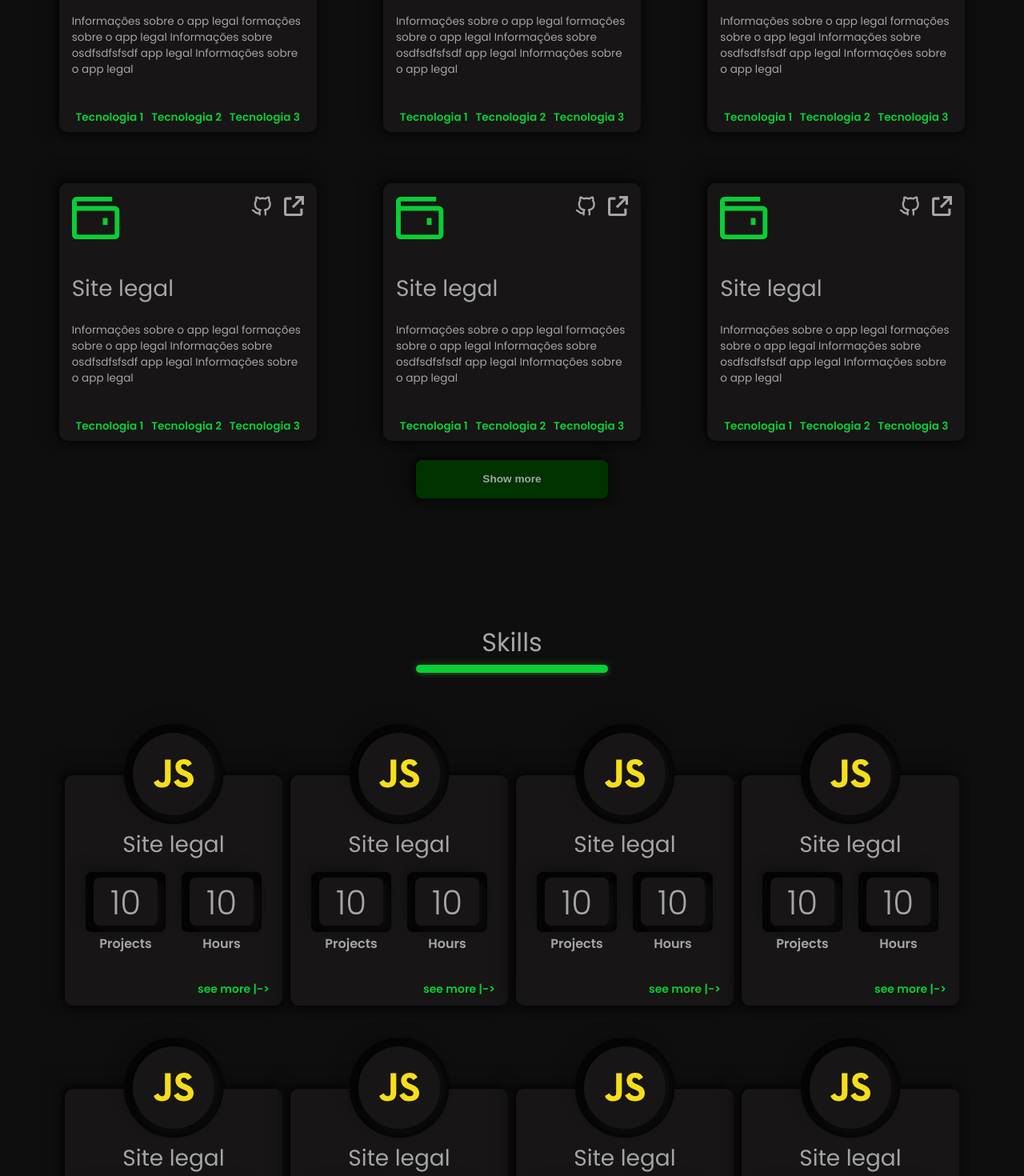
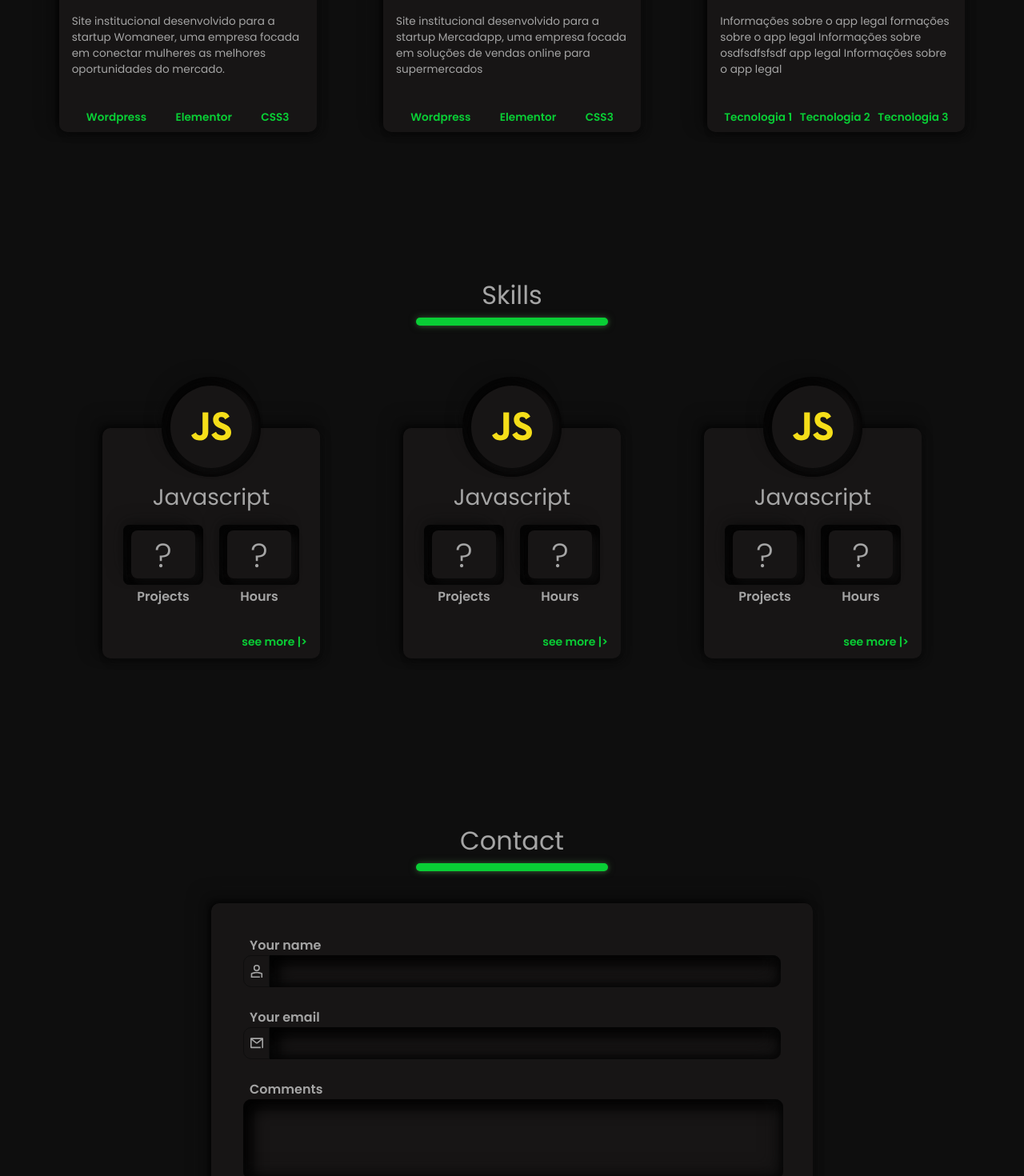
Before and after one commit to gjro/my-portfolio, a React (Create React App) app: page / in a window 1280 px wide. Shown: the part 1620-3090 px from the top of the page at 80% size. Built offline with nearby package versions, Linux system fonts and the light colour scheme.

Commit message:
Updates in Projects and Skills cards

```diff
--- a/public/index.html
+++ b/public/index.html
@@ -8,10 +8,11 @@
 			name="description"
 			content="Web site created using create-react-app"
 		/>
-		<title>React App</title>
+		<link rel="shortcut icon" href="./favicon.ico" />
+
+		<title>GJRO - Software Engineer</title>
 	</head>
 	<body>
-		<noscript>You need to enable JavaScript to run this app.</noscript>
 		<div id="root"></div>
 	</body>
 </html>
--- a/src/components/projects/card/index.js
+++ b/src/components/projects/card/index.js
@@ -4,6 +4,26 @@ import Archive from "../../../iconComponents/ArchiveIcon";
 import Github from "../../../iconComponents/GithubIcon";
 import Exern from "../../../iconComponents/ExternIcon";
 function Card(props) {
+	function getGithub(asGithub) {
+		if (asGithub) {
+			return (
+				<a target="_blank" rel="noreferrer" href={props.github}>
+					<Github className={styles.icon} />
+				</a>
+			);
+		}
+	}
+
+	function getExtern(asExtern) {
+		if (asExtern) {
+			return (
+				<a target="_blank" rel="noreferrer" href={props.extern}>
+					<Exern className={styles.icon} />
+				</a>
+			);
+		}
+	}
+
 	return (
 		<div className={styles.card}>
 			<div className={styles.icons}>
@@ -11,8 +31,8 @@ function Card(props) {
 					<Archive width="3.75rem" height="3.438rem" />
 				</div>
 				<div>
-					<Github className={styles.icon} />
-					<Exern className={styles.icon} />
+					{getGithub(props.asGithub)}
+					{getExtern(props.asExtern)}
 				</div>
 			</div>
 			<div className={styles.body}>
--- a/src/components/projects/index.js
+++ b/src/components/projects/index.js
@@ -8,39 +8,26 @@ function Projects() {
 			<hr />
 			<div className={styles.cardsContainer}>
 				<Card
-					title="Site legal"
-					body="Informações sobre o app legal formações sobre o app legal Informações sobre osdfsdfsfsdf app legal Informações sobre o app legal"
-					tec1="Tecnologia 1"
-					tec2="Tecnologia 2"
-					tec3="Tecnologia 3"
+					title="Site Womaneer"
+					body="Site institucional desenvolvido para a startup Womaneer, uma empresa focada em conectar mulheres as melhores oportunidades do mercado."
+					tec1="Wordpress"
+					tec2="Elementor"
+					tec3="CSS3"
+					github="https://github.com/"
+					asGithub={false}
+					extern="https://womaneer.com.br/"
+					asExtern={true}
 				/>
 				<Card
-					title="Site legal"
-					body="Informações sobre o app legal formações sobre o app legal Informações sobre osdfsdfsfsdf app legal Informações sobre o app legal"
-					tec1="Tecnologia 1"
-					tec2="Tecnologia 2"
-					tec3="Tecnologia 3"
-				/>
-				<Card
-					title="Site legal"
-					body="Informações sobre o app legal formações sobre o app legal Informações sobre osdfsdfsfsdf app legal Informações sobre o app legal"
-					tec1="Tecnologia 1"
-					tec2="Tecnologia 2"
-					tec3="Tecnologia 3"
-				/>
-				<Card
-					title="Site legal"
-					body="Informações sobre o app legal formações sobre o app legal Informações sobre osdfsdfsfsdf app legal Informações sobre o app legal"
-					tec1="Tecnologia 1"
-					tec2="Tecnologia 2"
-					tec3="Tecnologia 3"
-				/>
-				<Card
-					title="Site legal"
-					body="Informações sobre o app legal formações sobre o app legal Informações sobre osdfsdfsfsdf app legal Informações sobre o app legal"
-					tec1="Tecnologia 1"
-					tec2="Tecnologia 2"
-					tec3="Tecnologia 3"
+					title="Site Mercadapp"
+					body="Site institucional desenvolvido para a startup Mercadapp, uma empresa focada em soluções de vendas online para supermercados"
+					tec1="Wordpress"
+					tec2="Elementor"
+					tec3="CSS3"
+					github="https://github.com/"
+					asGithub={false}
+					extern="https://mercadapp.com.br/"
+					asExtern={true}
 				/>
 				<Card
 					title="Site legal"
@@ -50,9 +37,9 @@ function Projects() {
 					tec3="Tecnologia 3"
 				/>
 			</div>
-			<div className={styles.buttonContainer}>
+			{/* <div className={styles.buttonContainer}>
 				<button className={styles.button}>Show more</button>
-			</div>
+			</div> */}
 		</div>
 	);
 }
--- a/src/components/skills/card/index.js
+++ b/src/components/skills/card/index.js
@@ -1,13 +1,10 @@
 import React from "react";
 import styles from "./style.module.scss";
-import Javascript from "../../../iconComponents/JavascriptIcon";
 function Card(props) {
 	return (
 		<div className={styles.card}>
 			<div className={styles.iconContainer}>
-				<div className={styles.skillIcon}>
-					<Javascript />
-				</div>
+				<div className={styles.skillIcon}>{props.logo}</div>
 			</div>
 			<div className={styles.body}>
 				<h3>{props.title}</h3>
@@ -15,7 +12,7 @@ function Card(props) {
 					<div className={styles.projectsCount}>
 						<div className={styles.shadow}>
 							<div className={styles.numberContainer}>
-								<p>10</p>
+								<p>{props.projects}</p>
 							</div>
 						</div>
 						<p>Projects</p>
@@ -23,7 +20,7 @@ function Card(props) {
 					<div className={styles.hoursCount}>
 						<div className={styles.shadow}>
 							<div className={styles.numberContainer}>
-								<p>10</p>
+								<p>{props.hours}</p>
 							</div>
 						</div>
 						<p>Hours</p>
@@ -31,7 +28,7 @@ function Card(props) {
 				</div>
 			</div>
 			<div className={styles.footer}>
-				<a href="#skills">see more |{"->"}</a>
+				<a href="#skills">see more |{">"}</a>
 			</div>
 		</div>
 	);
--- a/src/components/skills/index.js
+++ b/src/components/skills/index.js
@@ -1,5 +1,6 @@
 import styles from "./style.module.scss";
 import Card from "./card";
+import Javascript from "../../iconComponents/JavascriptIcon";
 
 function Skills() {
 	return (
@@ -8,60 +9,22 @@ function Skills() {
 			<hr />
 			<div className={styles.cardsContainer}>
 				<Card
-					title="Site legal"
-					body="Informações sobre o app legal formações sobre o app legal Informações sobre osdfsdfsfsdf app legal Informações sobre o app legal"
-					tec1="Tecnologia 1"
-					tec2="Tecnologia 2"
-					tec3="Tecnologia 3"
+					logo={<Javascript />}
+					title="Javascript"
+					projects="?"
+					hours="?"
 				/>
 				<Card
-					title="Site legal"
-					body="Informações sobre o app legal formações sobre o app legal Informações sobre osdfsdfsfsdf app legal Informações sobre o app legal"
-					tec1="Tecnologia 1"
-					tec2="Tecnologia 2"
-					tec3="Tecnologia 3"
+					logo={<Javascript />}
+					title="Javascript"
+					projects="?"
+					hours="?"
 				/>
 				<Card
-					title="Site legal"
-					body="Informações sobre o app legal formações sobre o app legal Informações sobre osdfsdfsfsdf app legal Informações sobre o app legal"
-					tec1="Tecnologia 1"
-					tec2="Tecnologia 2"
-					tec3="Tecnologia 3"
-				/>
-				<Card
-					title="Site legal"
-					body="Informações sobre o app legal formações sobre o app legal Informações sobre osdfsdfsfsdf app legal Informações sobre o app legal"
-					tec1="Tecnologia 1"
-					tec2="Tecnologia 2"
-					tec3="Tecnologia 3"
-				/>
-				<Card
-					title="Site legal"
-					body="Informações sobre o app legal formações sobre o app legal Informações sobre osdfsdfsfsdf app legal Informações sobre o app legal"
-					tec1="Tecnologia 1"
-					tec2="Tecnologia 2"
-					tec3="Tecnologia 3"
-				/>
-				<Card
-					title="Site legal"
-					body="Informações sobre o app legal formações sobre o app legal Informações sobre osdfsdfsfsdf app legal Informações sobre o app legal"
-					tec1="Tecnologia 1"
-					tec2="Tecnologia 2"
-					tec3="Tecnologia 3"
-				/>
-				<Card
-					title="Site legal"
-					body="Informações sobre o app legal formações sobre o app legal Informações sobre osdfsdfsfsdf app legal Informações sobre o app legal"
-					tec1="Tecnologia 1"
-					tec2="Tecnologia 2"
-					tec3="Tecnologia 3"
-				/>
-				<Card
-					title="Site legal"
-					body="Informações sobre o app legal formações sobre o app legal Informações sobre osdfsdfsfsdf app legal Informações sobre o app legal"
-					tec1="Tecnologia 1"
-					tec2="Tecnologia 2"
-					tec3="Tecnologia 3"
+					logo={<Javascript />}
+					title="Javascript"
+					projects="?"
+					hours="?"
 				/>
 			</div>
 		</div>
```
Also changed, not shown: src/assets/img/logo.png (added), 1 other file (tests, documents, lock files or other folders).
